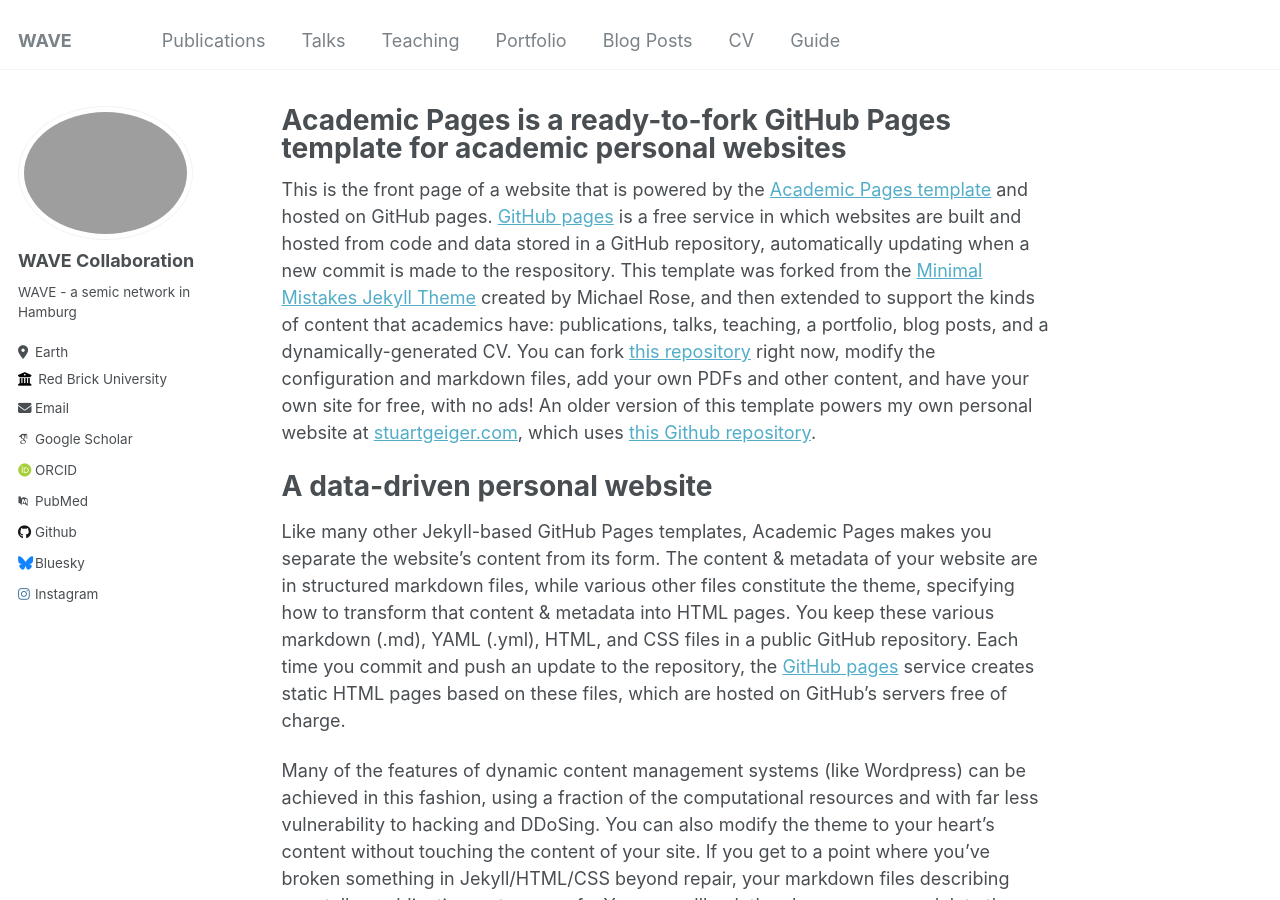
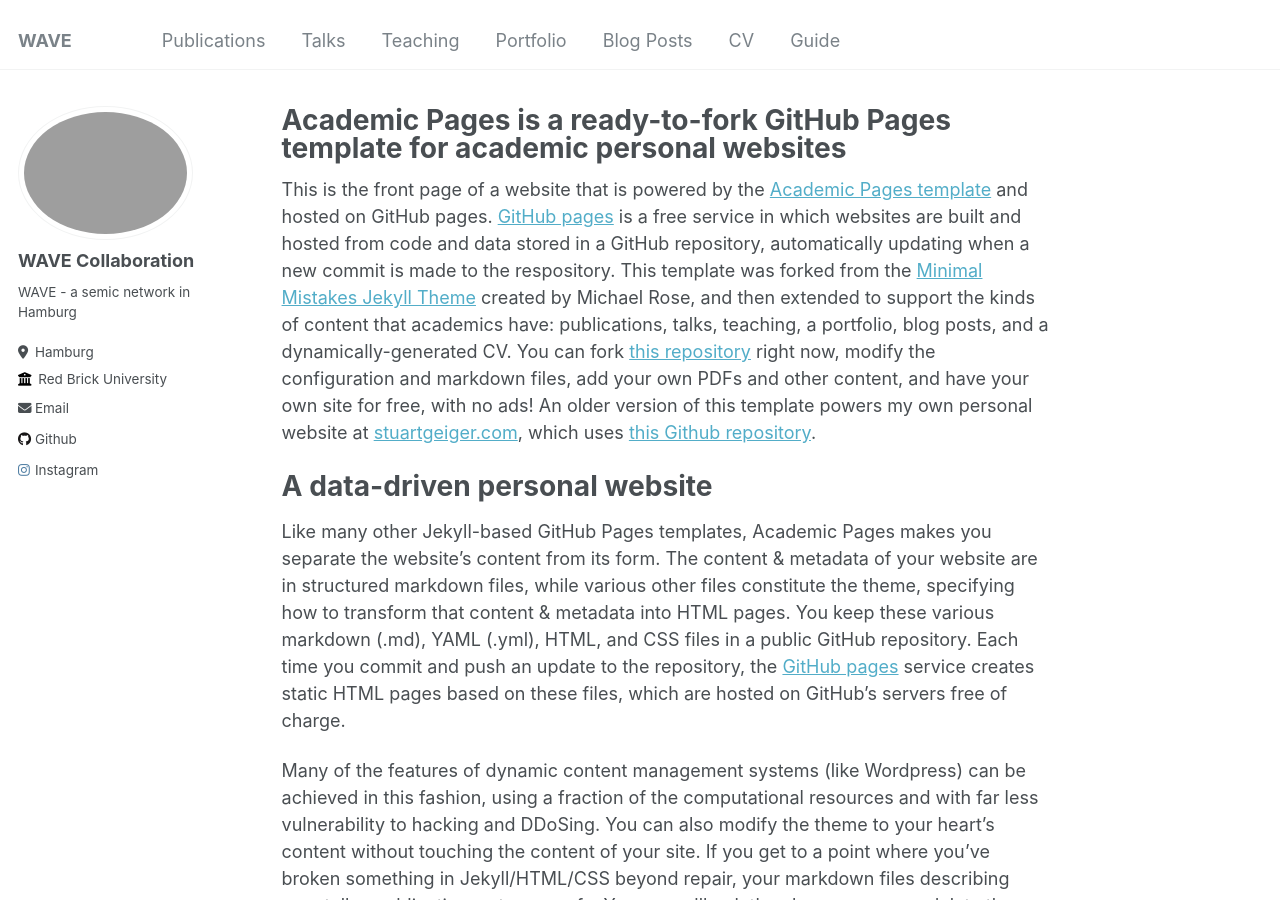
Before and after one commit to Kisleif/WAVE-hamburg, a Jekyll site: the page built from _pages/about.md, in a window 1280 px wide and 900 px high. Built offline with Jekyll 4.4.1, drawn with Linux system fonts in a browser that asks for light colours; some web fonts are replaced.

Commit message:
Update _config.yml

```diff
--- a/_config.yml
+++ b/_config.yml
@@ -25,30 +25,30 @@ author:
   name             : "WAVE Collaboration"
   pronouns         : # example: "she/her"
   bio              : "WAVE - a semic network in Hamburg"
-  location         : "Earth"
+  location         : "Hamburg"
   employer         : "Red Brick University"
   uri              : # URL
   email            : "none@example.org"
 
   # Academic websites
   arxiv            : # URL - Update with the correct link to your profile
-  googlescholar    : "https://scholar.google.com/citations?user=PS_CX0AAAAAJ"
+  googlescholar    : #"https://scholar.google.com/citations?user=PS_CX0AAAAAJ"
   impactstory      : # URL
-  orcid            : "http://orcid.org/yourorcidurl"
+  orcid            : # "http://orcid.org/yourorcidurl"
   semantic         : # URL
-  pubmed           : "https://www.ncbi.nlm.nih.gov/pubmed/?term=john+snow"
+  pubmed           : #"https://www.ncbi.nlm.nih.gov/pubmed/?term=john+snow"
   researchgate     : # URL
 
   # Repositories and software development
   bitbucket        : # Username - Update with your username on the site
   codepen          : # Username
   dribbble         : # Username
-  github           : "academicpages"
+  github           : "Kisleif/WAVE-hamburg"
   kaggle           : # Username
   stackoverflow    : # User number or user number and name (i.e., use "1" or "1/jeff-atwood")
 
   # Social media
-  bluesky          : "bsky.app" # Replace this with you Bluesky username
+  bluesky          : #"bsky.app" # Replace this with you Bluesky username
   facebook         : # Username
   flickr           : # Username
   foursquare       : # Username
```
